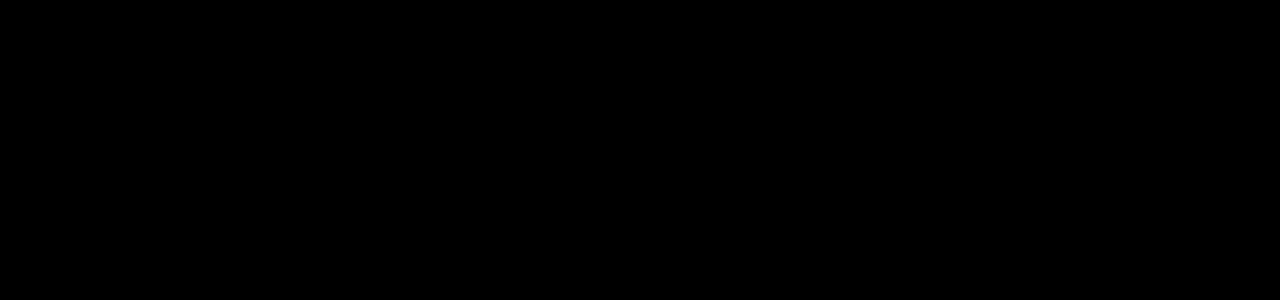
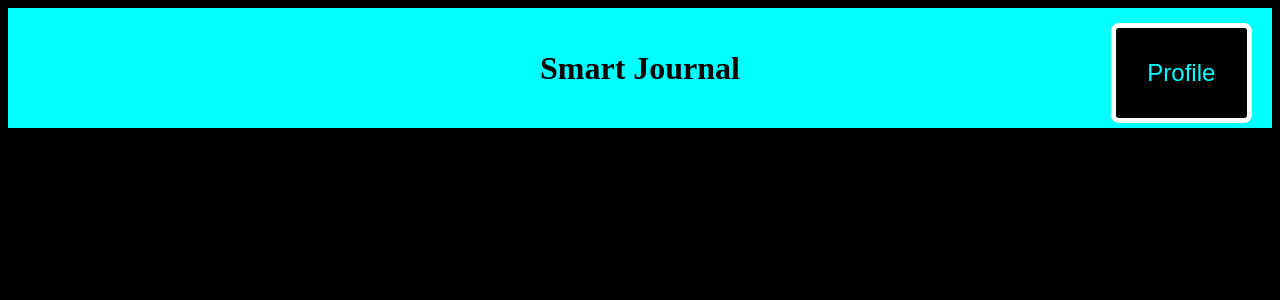
Before and after one commit to devansh-shah-11/Emo-Music-Journal-Hub, a React (Vite) app in the folder code/: page /myprofile in a window 1280 px wide. Before the commit this address had no page. Shown: the top 300 px of the page. Built offline with nearby package versions, Linux system fonts and the light colour scheme.

Commit message:
Added basic profile details

```diff
--- a/code/src/pages/dashboard.jsx
+++ b/code/src/pages/dashboard.jsx
@@ -90,7 +90,7 @@ function Dashboard(){
                                     <i class="fa fa-caret-down"></i>
                                 </button>
                                 <div class="dropdown-content">
-                                <a href="/myprofile"  class="nav-link">My Profile</a>
+                                <a href="/myprofile"   onClick={redirectNow('/myprofile')} class="nav-link">My Profile</a>
                                 <a href="#logout"  class="nav-link" onClick={logOut}>Logout</a>
                             </div>
                         </div>
--- /dev/null
+++ b/code/src/pages/profile.css
@@ -0,0 +1,151 @@
+.navbar {
+    position: relative;
+    display: flex;
+    justify-content: center;
+    align-items: center;
+    background-color: cyan;
+    padding: 60px;
+}
+
+.navbar-content {
+    position: relative;
+    display: flex;
+    justify-content: space-between;
+    align-items: center;
+    width: 100%;
+}
+
+.app-name {
+    position: absolute;
+    left: 50%;
+    transform: translateX(-50%);
+    font-weight: bold;
+    font-size: xx-large;
+    color: black;
+}
+
+.nav-items {
+    position: absolute;
+    left: 85%;
+    transform: translateX(-50%);
+    font-size: x-large;
+    color:black;
+    text-decoration: none;
+}
+
+.dropdown {
+    position: absolute;
+    right: 2%;
+    font-size: x-large;
+    color: black;
+    margin-top: auto;
+    margin-bottom: auto;
+}
+
+.dropbtn {
+    background-color: black;
+    color: cyan;
+    padding: 40%;
+    font-size: x-large;
+    cursor: pointer;
+    border: 5px solid white;
+    border-radius: 8px;
+}
+
+.dropdown-content {
+    display: none;
+    position: absolute;
+    background-color: #f1f1f1;
+    min-width: 160px;
+    box-shadow: 0px 8px 16px 0px rgba(0,0,0,0.2);
+    z-index: 1;
+}
+
+.nav-link {
+    display: block;
+    padding: 5px 5px;
+    text-decoration: none;
+    text-align: center;
+}
+
+.nav-link:not(:last-child) {
+    border-bottom: 5px solid darkblue;
+}
+
+.nav-link:hover {
+    background-color: paleturquoise;
+}
+
+.dropdown:hover .dropdown-content {
+    display: block;
+    text-align: left;
+}
+
+.dashboard-content {
+    display: flex;
+    justify-content: space-between;
+}
+
+.text-box {
+    display: flex;
+    width: 50%;
+    flex-direction: column;
+    align-items: center;
+    justify-content: center;
+}
+
+.title-input {
+    width: 100%;
+    padding: 10px;
+    margin-bottom: 10px;
+    height: 30px;
+    border: 5px solid cyan;
+    border-radius: 8px;
+}
+
+.body-input {
+    width: 100%;
+    padding: 10px;
+    height: 400px;
+    margin-bottom: 10px;
+    border: 5px solid cyan;
+    border-radius: 8px;
+}
+
+.save-button {
+    padding: 10px 20px;
+    margin-top: 10px;
+    border: 5px solid cyan;
+    border-radius: 8px;
+}
+
+
+.video-box {
+    width: 640px;
+    border: 5px solid cyan;
+    height: 500px;
+    margin-right: 100px;
+    border-top-left-radius: 12px;
+    border-bottom-right-radius: 12px;
+}
+
+.recommendation-box {
+    width: 15%;
+    border: 1px solid beige;
+    margin-left: 1500px;
+    padding: 10px;
+    margin-top: 20px;
+    color: antiquewhite;
+    border-radius: 8px;
+    border: 5px solid cyan;
+}
+
+.song-button {
+    padding: 10px;
+    margin-left: 1580px;
+    background-color: darkgreen;
+    color: cyan;
+    border: 5px solid cyan;
+    cursor: pointer;
+    border-radius: 8px;
+}
--- /dev/null
+++ b/code/src/pages/profile.jsx
@@ -0,0 +1,56 @@
+import { useEffect, useState, useRef, useContext } from 'react';
+import axios from "axios";
+import { UserContext } from "../context/usercontext.jsx";
+import './profile.css';
+import { useNavigate } from 'react-router-dom';
+
+function Profile() {
+
+    const navigate = useNavigate();
+
+    const { user } = useContext(UserContext);
+    const { logOutUser } = useContext(UserContext);
+
+    const logOut = async () => {
+        try {
+            console.log("Logging out user: ", user);
+            const loggedOut = await logOutUser(user);
+            if (loggedOut) {
+                window.location.reload(true);
+            }
+        } catch (error) {
+            alert(error)
+        }
+    }
+
+    return (
+        <div class="dashboard">
+            <div class="navbar">
+                <div class="navbar-content">
+                    <div class="app-name">Smart Journal</div>
+                    <div class="spacer"></div>
+                    <div class="dropdown" style={{height: "90px"}}>
+                        <button class="dropbtn">Profile
+                            <i class="fa fa-caret-down"></i>
+                        </button>
+                        <div class="dropdown-content">
+                            <a href="/" class="nav-link" onClick={navigate('/')}>Dashboard</a>
+                            <a href="#logout"  class="nav-link" onClick={logOut}>Logout</a>
+                        </div>
+                    </div>
+                </div>
+            </div>
+            <div className='profile-container'>
+
+            </div>
+            <br></br>
+            <br></br>
+            <br></br>
+            <div class="dashboard-content">
+
+            </div>
+        </div>
+    )
+}
+
+export default Profile;
--- a/code/src/routes/navigation.jsx
+++ b/code/src/routes/navigation.jsx
@@ -5,6 +5,8 @@ import Signup from "../pages/signup.jsx"
 import PrivateRoute from "./routes.jsx";
 import Dashboard from "../pages/dashboard.jsx";
 import TasksCalendar from "../pages/entries.jsx";
+import Profile from "../pages/profile.jsx";
+
 
 function Nav() {
     return (
@@ -17,6 +19,7 @@ function Nav() {
                 <Route exact path="/" element={<Dashboard />} />
             </Route>
             <Route exact path="/view_entry" element={ <TasksCalendar /> } />
+            <Route exact path='/myprofile' element={ <Profile /> } />
         </Routes>
         </UserProvider>
     </BrowserRouter>
```
